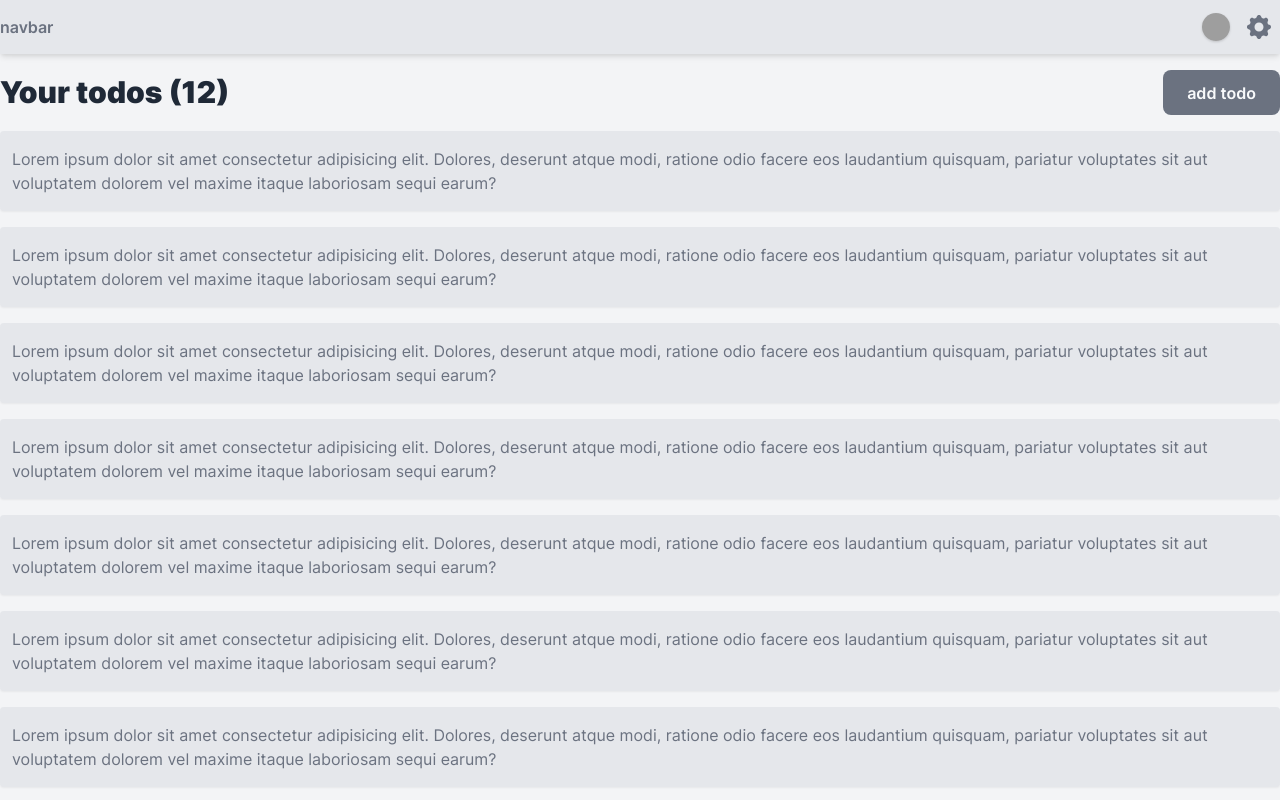
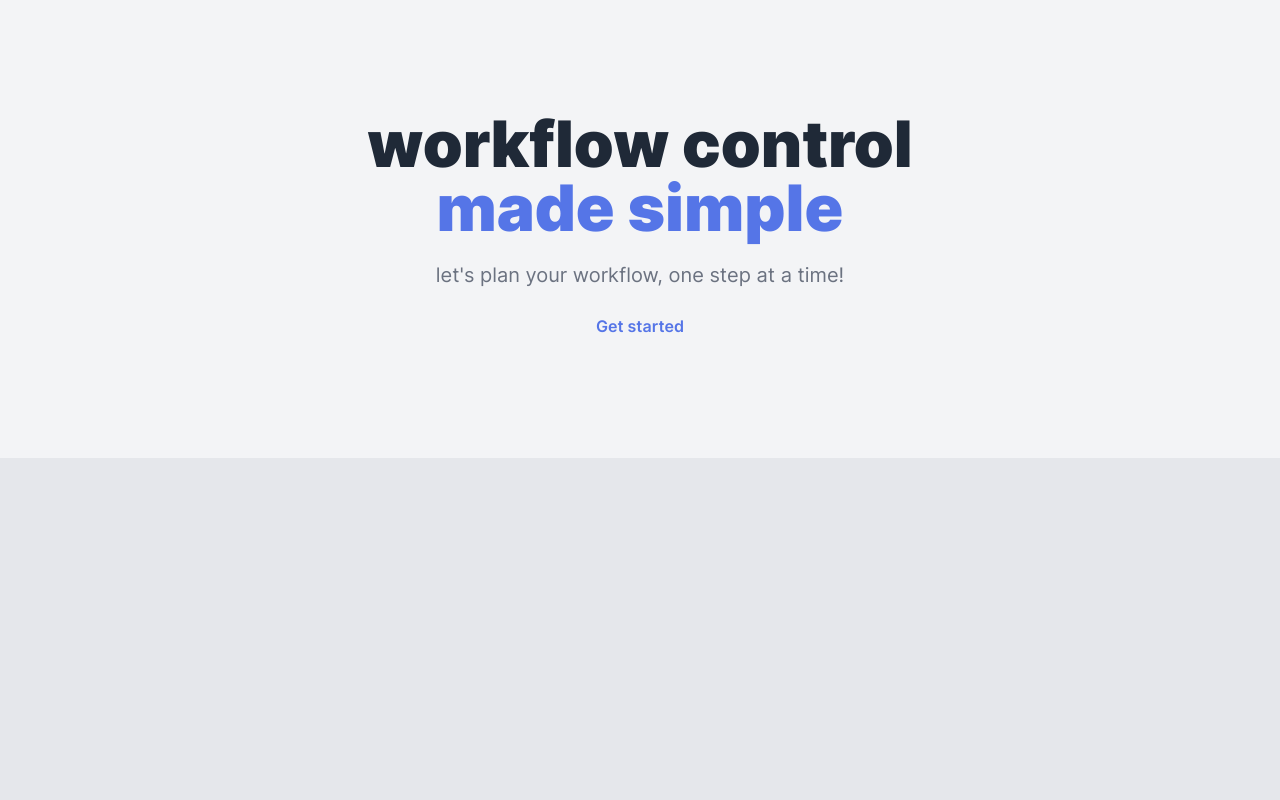
Before and after one commit to aryaniyaps/todos, a React app in the folder frontend/: page / in a window 1280 px wide. Built offline with nearby package versions, Linux system fonts and the light colour scheme; grey boxes are pictures that could not be loaded.

Commit message:
add landing page

```diff
--- a/frontend/src/App.tsx
+++ b/frontend/src/App.tsx
@@ -5,7 +5,8 @@ import { BrowserRouter, Route, Routes } from "react-router-dom";
 import queryClient from "./lib/queryClient";
 import Fallback from "./components/Fallback";
 
-const HomePage = lazy(() => import("./pages/HomePage"));
+const LandingPage = lazy(() => import("./pages/LandingPage"));
+const DashboardPage = lazy(() => import("./pages/DashboardPage"));
 const RegisterPage = lazy(() => import("./pages/RegisterPage"));
 const LoginPage = lazy(() => import("./pages/LoginPage"));
 const NotFoundPage = lazy(() => import("./pages/NotFoundPage"));
@@ -16,7 +17,8 @@ const App: FC = () => {
             <QueryClientProvider client={queryClient}>
                 <BrowserRouter>
                     <Routes>
-                        <Route index element={<HomePage />} />
+                        <Route index element={<LandingPage />} />
+                        <Route path="/dash" element={<DashboardPage />} />
                         <Route path="/register" element={<RegisterPage />} />
                         <Route path="/login" element={<LoginPage />} />
                         <Route path="*" element={<NotFoundPage />} />
--- a/frontend/src/components/Button.tsx
+++ b/frontend/src/components/Button.tsx
@@ -12,7 +12,7 @@ const colorMap = {
         "text-primary-100 bg-accent hover:bg-accent-hover disabled:bg-accent-disabled",
     primary:
         "text-primary-100 bg-primary-600 hover:bg-primary-500 disabled:bg-primary-500",
-    transparent: "bg-transparent",
+    transparent: "bg-transparent hover:underline",
 };
 
 interface ButtonProps
--- a/frontend/src/pages/HomePage.tsx
+++ b/frontend/src/pages/DashboardPage.tsx
@@ -4,16 +4,16 @@ import withAuth from "../hocs/withAuth";
 import AppLayout from "../layouts/AppLayout";
 import TodoList from "../components/TodoList";
 
-const HomePage: FC = () => {
+const DashboardPage: FC = () => {
     return (
         <AppLayout>
             <Helmet>
-                <title>Home | Todos</title>
+                <title>Dashboard | Todos</title>
             </Helmet>
             <TodoList />
         </AppLayout>
     );
 };
 
-HomePage.displayName = "HomePage";
-export default withAuth(HomePage);
+DashboardPage.displayName = "DashboardPage";
+export default withAuth(DashboardPage);
--- /dev/null
+++ b/frontend/src/pages/LandingPage.tsx
@@ -0,0 +1,40 @@
+import { FC } from "react";
+import { Helmet } from "react-helmet";
+import { Link } from "react-router-dom";
+import Button from "../components/Button";
+import BaseLayout from "../layouts/BaseLayout";
+
+const LandingPage: FC = () => {
+    return (
+        <BaseLayout>
+            <Helmet>
+                <title>Home | Todos</title>
+            </Helmet>
+            <div className="flex flex-col flex-grow">
+                {/* hero section */}
+                <main className="mx-auto max-w-7xl px-4 sm:my-12 sm:px-6 md:my-16 lg:my-20 lg:px-8 xl:my-28">
+                    <div className="mb-4">
+                        {/* main title */}
+                        <h1 className="text-4xl text-center font-extrabold text-gray-900 sm:text-5xl md:text-6xl leading-none">
+                            <span className="block xl:inline">workflow control</span>
+                            <span className="block text-accent">made simple</span>
+                        </h1>
+                        {/* tagline */}
+                        <p className="mt-3 text-center text-base sm:mt-5 sm:text-lg sm:max-w-xl sm:mx-auto md:mt-5 md:text-xl">
+                            let's plan your workflow, one step at a time!
+                        </p>
+                    </div>
+                    <div className="flex items-center justify-center">
+                        <Link to="/dash">
+                            <Button color="transparent">Get started</Button>
+                        </Link>
+                    </div>
+                </main>
+                <div className="bg-primary-300 h-full" />
+            </div>
+        </BaseLayout>
+    );
+};
+
+LandingPage.displayName = "LandingPage";
+export default LandingPage;
```
